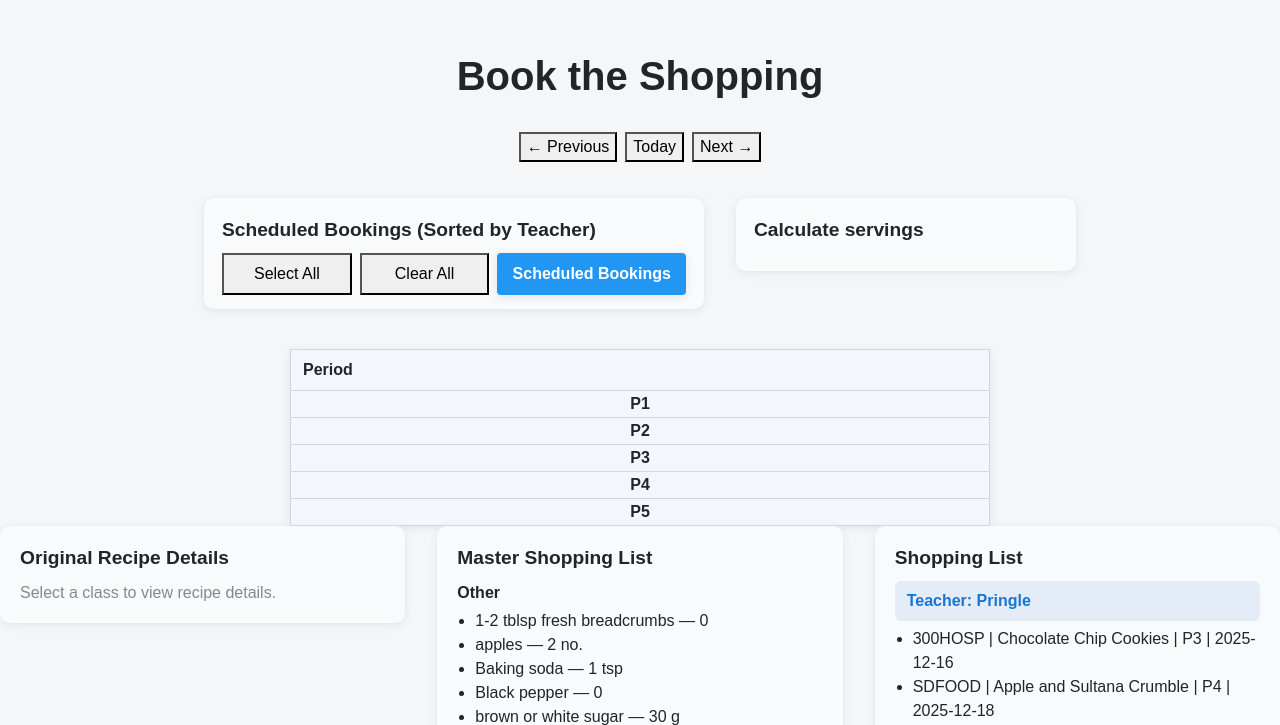
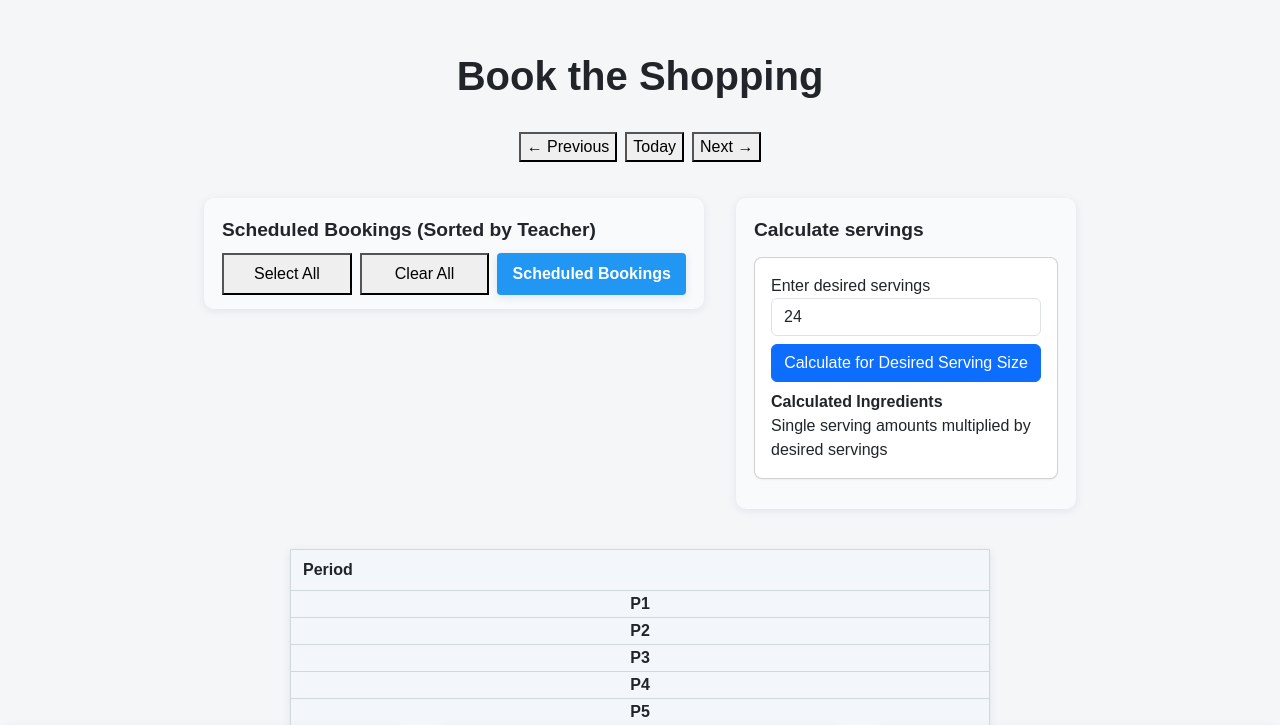
Before and after one commit to WHS-DTECH/FOOORMINVENTORY, a Flask app: template ShopList/templates/shoplist_new.html in a window 1280 px wide. Shown: the part 43-768 px from the top of the page. Run offline with Flask 3, Linux system fonts and the light colour scheme; the template is opened without the code that fills it, so the values that code supplies are empty.

Commit message:
Move Calculated Ingredients box and serving calculator to Book the Shopping page

```diff
--- a/ShopList/templates/shoplist_new.html
+++ b/ShopList/templates/shoplist_new.html
@@ -69,7 +69,15 @@
     <!-- Right: Calculate Servings -->
     <div style="flex: 1 1 300px; min-width: 220px; max-width: 340px; background: #f8fafc; border-radius: 10px; box-shadow: 0 2px 8px #e0e4ea; padding: 18px 18px 14px 18px; text-align: left;">
       <div style="font-weight: bold; font-size: 1.2em; margin-bottom: 12px;">Calculate servings</div>
-      <!-- Placeholder for future content -->
+      <div class="card mb-3 p-3" style="background: #fff; border-radius: 8px; box-shadow: 0 1px 2px #eee;">
+        <label for="servingsInput">Enter desired servings</label>
+        <input type="number" id="servingsInput" name="servings" class="form-control" value="24">
+        <button type="button" id="calculateServingsBtn" class="btn btn-primary mt-2">Calculate for Desired Serving Size</button>
+        <div id="calculatedIngredientsBox" class="mt-2">
+          <strong>Calculated Ingredients</strong>
+          <div id="calculatedIngredients">Single serving amounts multiplied by desired servings</div>
+        </div>
+      </div>
     </div>
   </div>
 
```
